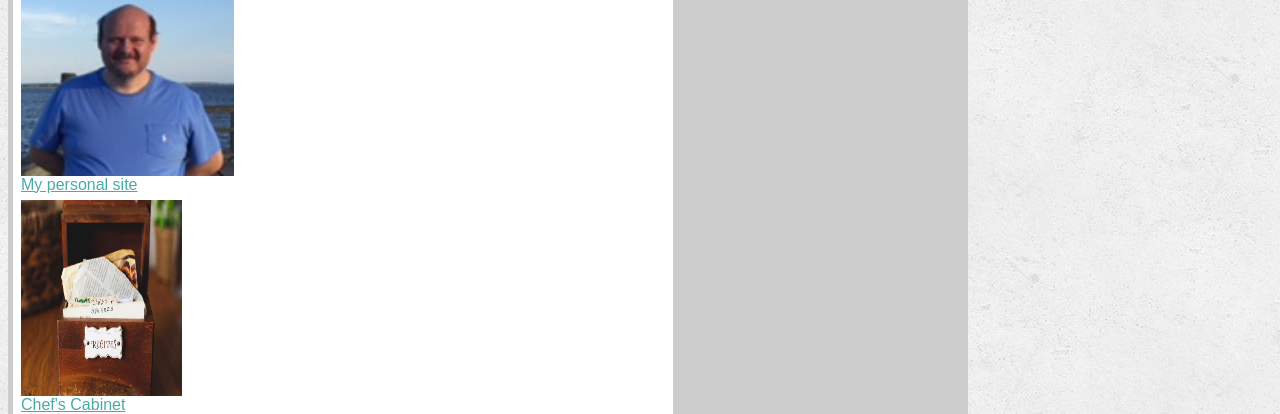
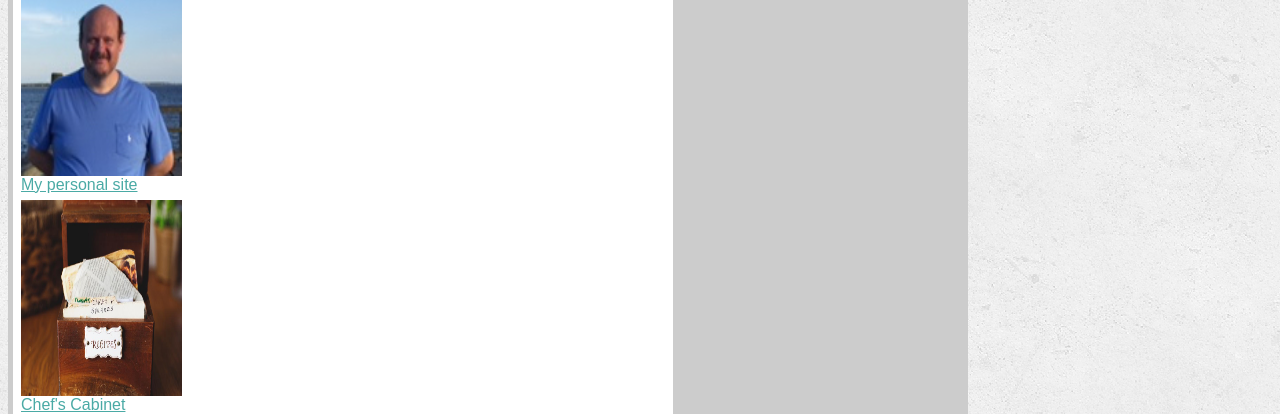
Before and after one commit to MichaelWrobelPersonal/Basic-Portfolio, a plain HTML site: page portfolio.html in a window 1280 px wide. Shown: the part 279-693 px from the top of the page. Drawn offline with Linux system fonts and the light colour scheme.

Commit message:
Resize image for Wordpress site

```diff
--- a/assets/css/style.css
+++ b/assets/css/style.css
@@ -28,7 +28,7 @@ main { background-color: #cccccc; border-color: #dddddd; height: 100%; }
 #OlympicMan-picture {height: 25%; width: 25%; }
 
 /* Portfolio */
-#MyWordPressSite-picture {height: 25%; width: 33%; }
+#MyWordPressSite-picture {height: 25%; width: 25%; }
 #SubArcCellWelder-picture {height: 50%; width: 50%;}
 #PGC5000-picture {height: 50%; width: 50%; }
 #PPA_Batch-picture {height: 75%; width: 75%; }
```
Also changed, not shown: portfolio.html (line endings or trailing spaces).
